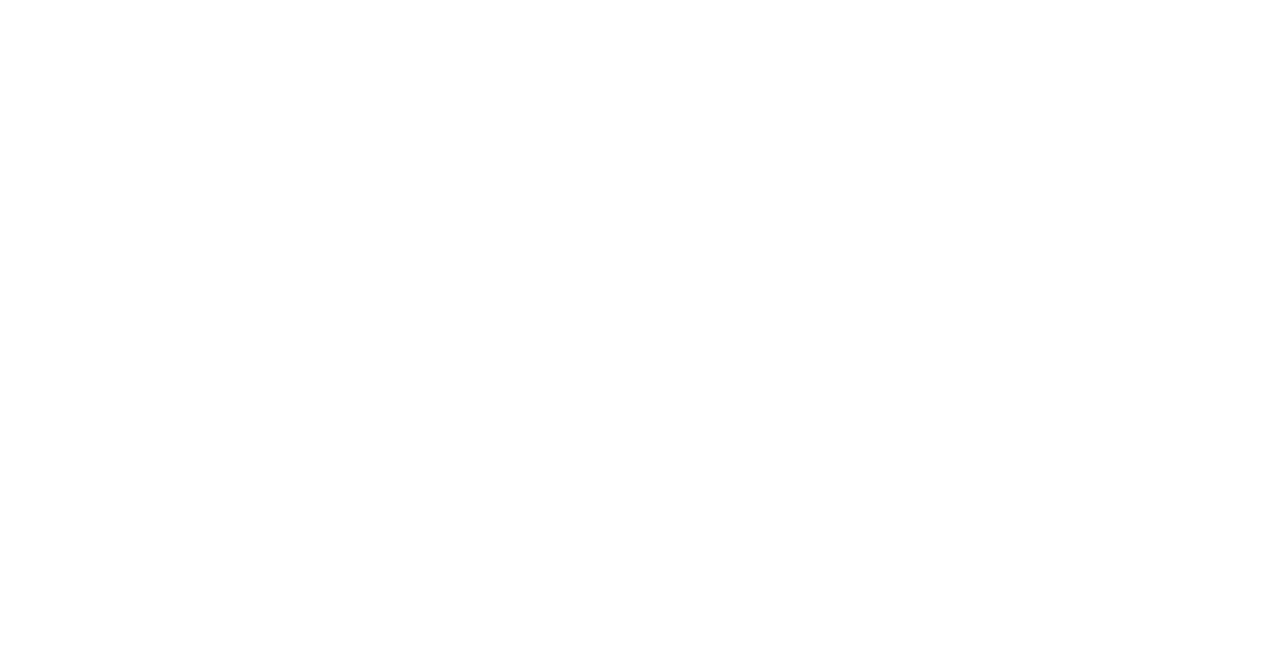
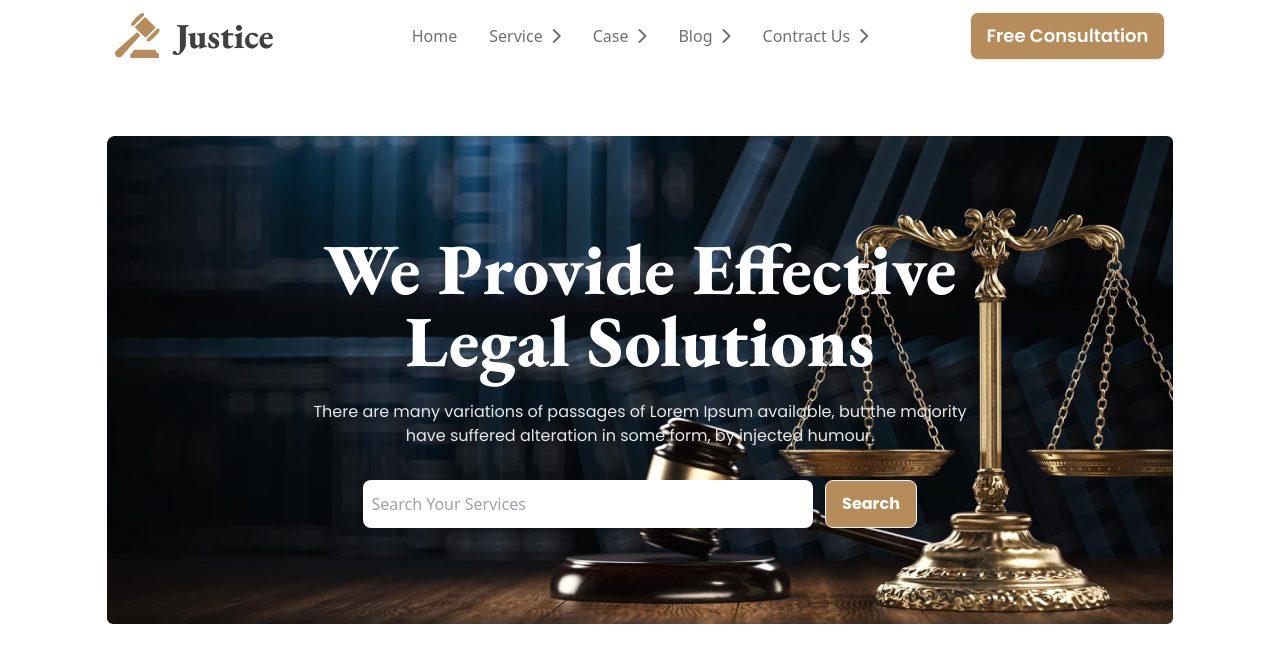
Before and after one commit to Nazmulshuvo123/legal-solution, a plain HTML site: page index.html in a window 1280 px wide. Drawn offline with nearby package versions, Linux system fonts and the light colour scheme.

Commit message:
added banner

```diff
--- a/index.html
+++ b/index.html
@@ -32,8 +32,57 @@
 </head>
 
 <body>
-    <header>
+    <header class="mb-6">
+        <div class="container w-10/12 mx-auto">
+            <div class="navbar bg-base-100">
+                <div class="navbar-start flex space-x-6">
 
+                  <div>
+                    <img src="./images/logo2.png" alt="">
+                  </div>
+
+                  <div class="dropdown">
+                    <div tabindex="0" role="button" class="btn btn-ghost lg:hidden">
+                        <i class="fa-solid fa-bars"></i>
+                    </div>
+                    <ul
+                      tabindex="0"
+                      class="menu menu-sm dropdown-content bg-base-100 rounded-box z-[1] mt-3 w-40 p-2 shadow">
+                      <li><a>Home</a></li>
+                      <li><a>Service <i class="fa-solid fa-chevron-right"></i> </a></li>
+                      <li><a>Case <i class="fa-solid fa-chevron-right"></i> </a></li>
+                      <li><a>Blog <i class="fa-solid fa-chevron-right"></i> </a></li>
+                      <li><a>Contract Us <i class="fa-solid fa-chevron-right"></i> </a></li>
+
+                    </ul>
+                </div>
+
+                </div>
+                <div class="navbar-center hidden lg:flex">
+                  <ul class="menu menu-horizontal px-1 font-normal text-[#707070] text-base">
+                      <li><a>Home</a></li>
+                      <li><a>Service <i class="fa-solid fa-chevron-right"></i> </a></li>
+                      <li><a>Case <i class="fa-solid fa-chevron-right"></i> </a></li>
+                      <li><a>Blog <i class="fa-solid fa-chevron-right"></i> </a></li>
+                      <li><a>Contract Us <i class="fa-solid fa-chevron-right"></i> </a></li>
+                  </ul>
+                </div>
+                <div class="navbar-end lg:visible invisible">
+                  <a class="btn bg-[#B68C5A] poppins text-lg text-white font-semibold">Free Consultation</a>
+                </div>
+            </div>
+            <!-- Banner Image -->
+             <div class="mt-16 bg-no-repeat rounded-md" style=" background-image: url(./images/banner.png);">
+                <h1 class="garamond text-7xl font-extrabold text-center pt-24 text-[#FFFFFF]">We Provide Effective <br> Legal Solutions</h1>
+                <p class="poppins font-normal text-base text-[#E7E7E7] text-center pt-6 pb-8">There are many variations of passages of Lorem  Ipsum available, but the majority <br> have suffered alteration in some form, by injected humour.</p>
+                <div class="flex justify-center space-x-3 pb-24">
+                  <input class="w-[450px] rounded-lg" type="text" placeholder="  Search Your Services">
+                  <button class="poppins btn bg-[#B68C5A] text-white font-bold text-base">Search</button>
+                </div>
+             </div>
+
+
+        </div>
     </header>
 
     <main>
```
